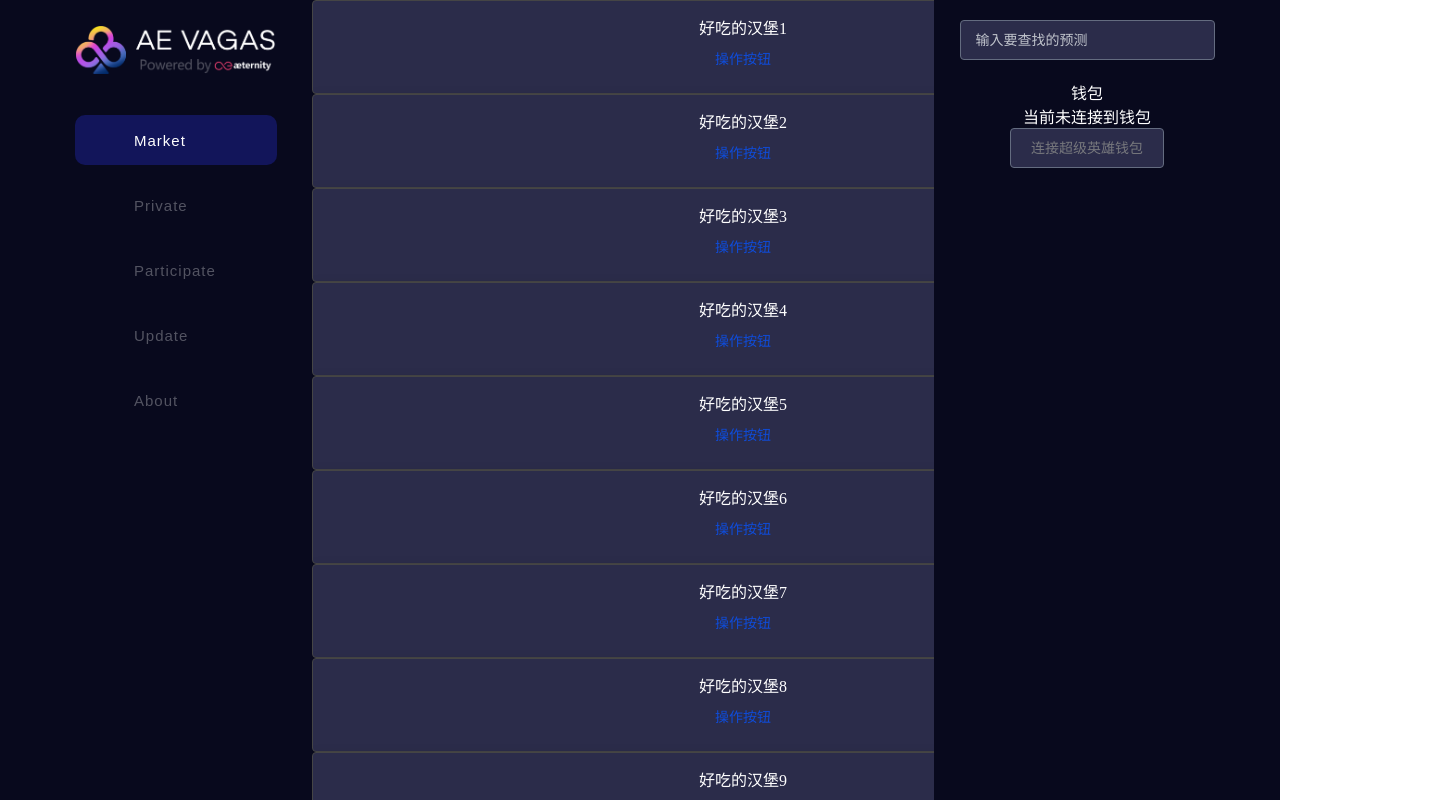
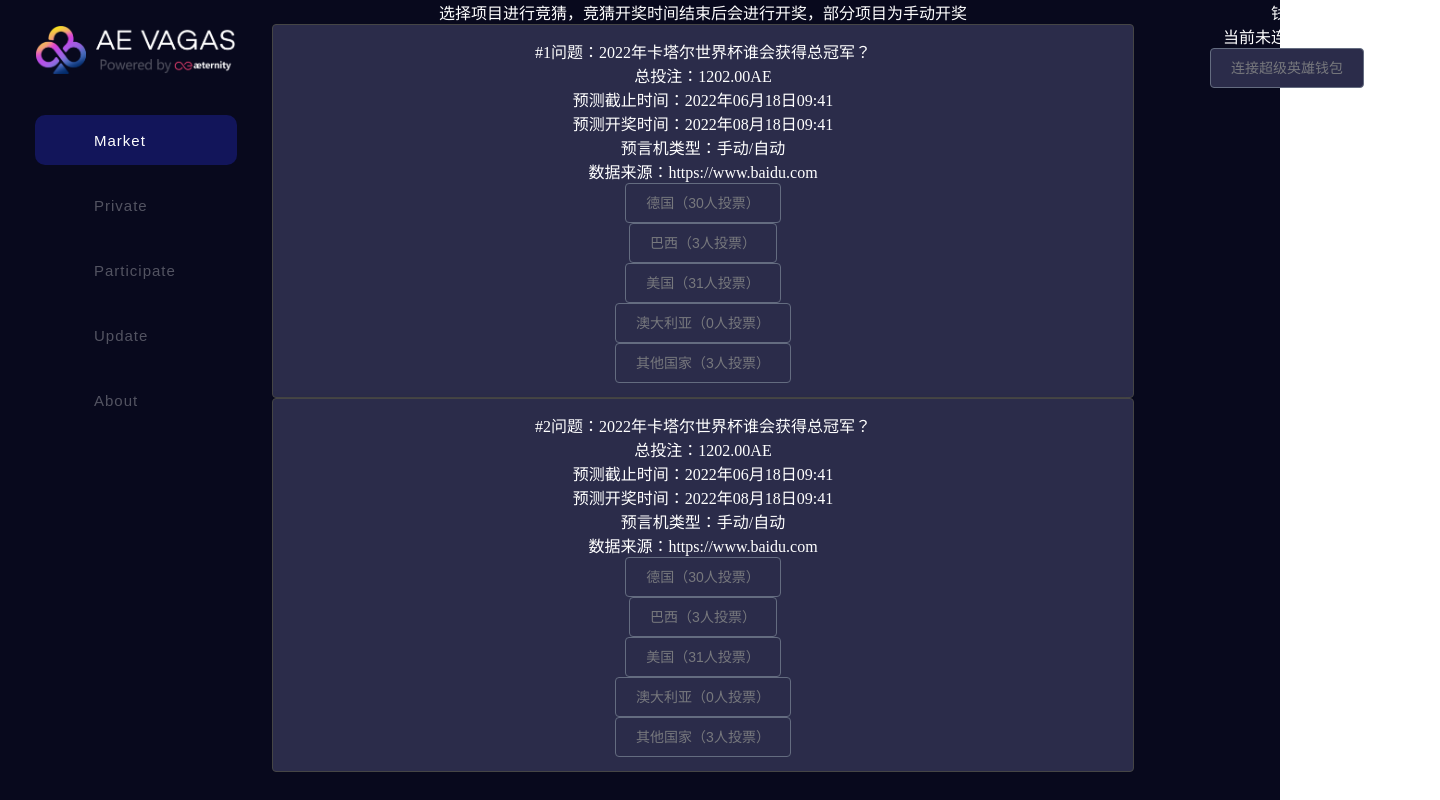
Before and after one commit to superhero-com/superhero-vegas-app, a Vue app: page /#/ in a window 1280 px wide. Shown: the whole page, 1440 px wide, since content can reach past the window. Built offline with nearby package versions, Linux system fonts and the light colour scheme.

Commit message:
add marks detail page

```diff
--- a/src/App.vue
+++ b/src/App.vue
@@ -58,7 +58,7 @@
     }
 
     .group {
-        width: 1200px;
+        width: 1440px;
         text-align: center;
         margin: 0 auto;
         min-height: 100vh;
--- a/src/components/wallet/Wallet.vue
+++ b/src/components/wallet/Wallet.vue
@@ -1,7 +1,7 @@
 <template>
     <div class="wallet">
         <div>
-            <Search></Search>
+<!--            <Search></Search>-->
         </div>
         <component :is="this.$store.state.walletPage"></component>
     </div>
@@ -33,6 +33,8 @@
     .wallet {
         width: 306px;
         /*background-color: #001630;*/
+        align-items: center; /*定义body的元素垂直居中*/
+        justify-content: center; /*定义body的里的元素水平居中*/
         color: #FFFFFF;
         padding-bottom: 20px;
     }
--- a/src/components/wallet/WalletAccount.vue
+++ b/src/components/wallet/WalletAccount.vue
@@ -6,7 +6,8 @@
             当前地址
         </el-row>
         <el-row>
-            ak_idkx6m3bgRr7WiKXuB8EBYBoRqVsaSc6qo4dsd23HKgj3qiCF
+            <span>ak_idkx6m3bgRr7WiKXuB8EBYBoRqVsaSc6qo4dsd23HKgj3qiCF</span>
+
         </el-row>
 
         <el-row>
@@ -43,6 +44,14 @@
 </script>
 
 <style lang="scss" scoped>
+    .wallet {
+        width: 306px;
+        word-wrap:break-word;
+        word-break:break-all;
+        overflow: hidden;
 
+        color: #FFFFFF;
+        padding-bottom: 20px;
+    }
 
 </style>
--- /dev/null
+++ b/src/pages/MarketDetailPage.vue
@@ -0,0 +1,95 @@
+<template>
+    <!--        <RouterLink to="login">Home</RouterLink>-->
+    <!--        <img src="../assets/logo.png" alt="">-->
+    <div  class="" style="overflow:auto">
+        <ul
+                class="list"
+                v-infinite-scroll="load"
+                infinite-scroll-disabled="disabled">
+
+
+            <el-button class="button"  @click='goBlack()'>返回</el-button>
+            <el-card  :body-style="{ padding: '0px' }">
+
+                <div style="padding: 14px;">
+                    <div><span>#MarketDetailPage 问题：2022年卡塔尔世界杯谁会获得总冠军？</span></div>
+                    <div><span>总投注：1202.00AE</span></div>
+                    <div><span>预测截止时间：2022年06月18日09:41</span></div>
+                    <div><span>预测开奖时间：2022年08月18日09:41</span></div>
+                    <div><span>预言机类型：手动/自动</span></div>
+                    <div><span>数据来源：https://www.baidu.com</span></div>
+                    <div>  <el-button  class="button">德国（30人投票）</el-button></div>
+                    <div>  <el-button  class="button">巴西（3人投票）</el-button></div>
+                    <div>  <el-button  class="button">美国（31人投票）</el-button></div>
+                    <div>  <el-button  class="button">澳大利亚（0人投票）</el-button></div>
+                    <div>  <el-button  class="button">其他国家（3人投票）</el-button></div>
+                    <div class="bottom clearfix">
+                        <time class="time">{{ currentDate }}</time>
+                        <el-button type="text" class="button">操作按钮</el-button>
+                    </div>
+                </div>
+            </el-card>
+
+
+
+        </ul>
+<!--        <p v-if="loading">加载中...</p>-->
+<!--        <p v-if="noMore">没有更多了</p>-->
+    </div>
+
+
+</template>
+
+<script>
+
+    export default {
+        name: 'MarketDetailPage',
+        props: {
+            msg: String
+        },
+        data() {
+            return {
+                count: 2,
+                loading: false
+            }
+        },
+        computed: {
+            noMore() {
+                return this.count >= 20
+            },
+            disabled() {
+                return this.loading || this.noMore
+            }
+        },
+        methods: {
+            load() {
+                this.loading = true
+                setTimeout(() => {
+                    // this.count += 2
+                    this.loading = false
+                }, 2000)
+            },
+            goBlack() {
+                this.$router.back();
+                // this.$router.go(-1)
+            }
+        }
+    };
+</script>
+
+<style scoped>
+
+    ul {
+
+        overflow: auto;;
+
+    }
+
+    li {
+        line-height: 50px;
+        background-color: #12155a;
+        color: #FFFFFF;
+    }
+
+
+</style>
--- a/src/pages/MarketPage.vue
+++ b/src/pages/MarketPage.vue
@@ -2,20 +2,39 @@
     <!--        <RouterLink to="login">Home</RouterLink>-->
     <!--        <img src="../assets/logo.png" alt="">-->
     <div  class="" style="overflow:auto">
+        <div><span>选择项目进行竞猜，竞猜开奖时间结束后会进行开奖，部分项目为手动开奖</span></div>
         <ul
                 class="list"
                 v-infinite-scroll="load"
                 infinite-scroll-disabled="disabled">
 
+
+
             <el-card v-for="i in count" :key="i" :body-style="{ padding: '0px' }">
-                <div style="padding: 14px;">
-                    <span>好吃的汉堡{{i}}</span>
-                    <div class="bottom clearfix">
-                        <time class="time">{{ currentDate }}</time>
-                        <el-button type="text" class="button">操作按钮</el-button>
-                    </div>
-                </div>
+
+                <router-link to='/mark_detail'>
+                        <div style="padding: 14px;">
+                            <div><span>#{{i}}问题：2022年卡塔尔世界杯谁会获得总冠军？</span></div>
+                            <div><span>总投注：1202.00AE</span></div>
+                            <div><span>预测截止时间：2022年06月18日09:41</span></div>
+                            <div><span>预测开奖时间：2022年08月18日09:41</span></div>
+                            <div><span>预言机类型：手动/自动</span></div>
+                            <div><span>数据来源：https://www.baidu.com</span></div>
+                            <div>  <el-button  class="button">德国（30人投票）</el-button></div>
+                            <div>  <el-button  class="button">巴西（3人投票）</el-button></div>
+                            <div>  <el-button  class="button">美国（31人投票）</el-button></div>
+                            <div>  <el-button  class="button">澳大利亚（0人投票）</el-button></div>
+                            <div>  <el-button  class="button">其他国家（3人投票）</el-button></div>
+<!--                            <div class="bottom clearfix">-->
+<!--                                <time class="time">{{ currentDate }}</time>-->
+<!--                                <el-button type="text" class="button">操作按钮</el-button>-->
+<!--                            </div>-->
+                        </div>
+                </router-link>
             </el-card>
+
+
+
         </ul>
 <!--        <p v-if="loading">加载中...</p>-->
 <!--        <p v-if="noMore">没有更多了</p>-->
@@ -33,7 +52,7 @@
         },
         data() {
             return {
-                count: 10,
+                count: 2,
                 loading: false
             }
         },
@@ -64,6 +83,9 @@
         overflow: auto;;
 
     }
+    span{
+        color: #FFFFFF;
+    }
 
     li {
         line-height: 50px;
--- a/src/router/index.js
+++ b/src/router/index.js
@@ -5,6 +5,7 @@ import PrivatePage from "../pages/PrivatePage";
 import ParticipatePage from "../pages/ParticipatePage";
 import UpdatePage from "../pages/UpdatePage";
 import AboutPage from "../pages/AboutPage";
+import MarketDetailPage from "../pages/MarketDetailPage";
 
 Vue.use(Router);
 export default new Router({
@@ -13,6 +14,10 @@ export default new Router({
             path: '/',
             name: 'MarketPage',
             component: MarketPage
+        }, {
+            path: '/mark_detail',
+            name: 'MarketDetailPage',
+            component: MarketDetailPage
         },
         {
             path: '/private',
```
